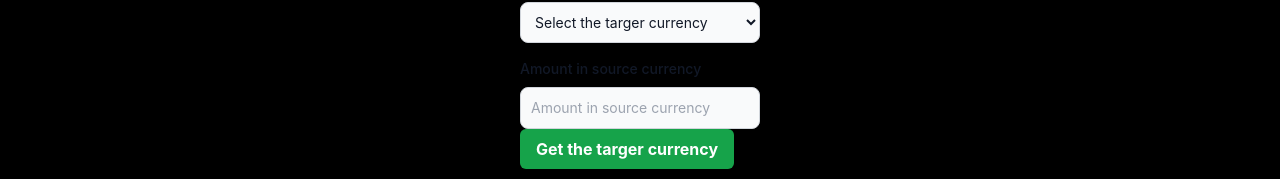
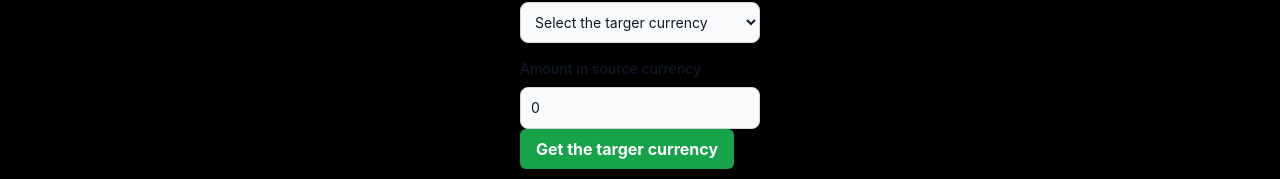
Before and after one commit to Sandaru-Dharmapriya/Curency_exchange_full_stack_app, a React (Create React App) app in the folder client/: page / in a window 1280 px wide. Shown: the part 547-726 px from the top of the page. Built offline with nearby package versions, Linux system fonts and the light colour scheme.

Commit message:
finished the client side

```diff
--- a/client/src/pages/MainPage.js
+++ b/client/src/pages/MainPage.js
@@ -1,6 +1,21 @@
-import React from 'react'
+import React, { useState } from 'react'
 
 export default function MainPage() {
+
+    //states for form fields
+    const[date, setDate]=useState(null);
+    const[sourceCurrency, setSourceCurrency]=useState("");
+    const[targetCurrency, setTargetCurrency]=useState("");
+    const[amountInSourceCurrency, setAmountInSourceCurrency]=useState(0);
+    const[amountIntargetCurrency, setAmountInTargetCurrency]=useState(0);
+
+    //handle submite method
+    const handleSubmit = (e) => {
+        e.preventDefault();
+
+    };
+
+
   return (
     <div className='mt-5 flex items-center justify-center flex-col'>
         <h1 className=' lg:mx-32 text-5xl font-bold text-green-500'>Convert Your Currencies Today</h1>
@@ -14,11 +29,14 @@ export default function MainPage() {
 
         <div className='mt-5 flex items-center justify-center flex-col'>
             <section className='w-full lg:w-99'>
-                <form >
+                <form onSubmit={handleSubmit} >
                     <div class="mb-4">
-                        <label htmlForfor="" className="block mb-2 text-sm font-medium text-gray-900 dark:text-white">Date</label>
-                        <input type="date"
-                            id=""
+                        <label htmlForfor={date} className="block mb-2 text-sm font-medium text-gray-900 dark:text-white">Date</label>
+                        <input
+                            onChange={(e)=>setDate(e.target.value)}
+                            type="Date"
+                            id={date}
+                            name={date}
                             className="bg-gray-50 border border-gray-300 text-gray-900 text-sm rounded-lg focus:ring-green-500 focus:border-green-500 block w-full p-2.5 dark:bg-gray-700 dark:border-gray-600 dark:placeholder-gray-400 dark:text-white dark:focus:ring-green-500 dark:focus:border-green-500"
                             placeholder="name@flowbite.com"
                             required
@@ -26,9 +44,12 @@ export default function MainPage() {
                     </div>
 
                     <div class="mb-4">
-                        <label htmlForfor="" className="block mb-2 text-sm font-medium text-gray-900 dark:text-white">Source Currency</label>
+                        <label htmlForfor={sourceCurrency} className="block mb-2 text-sm font-medium text-gray-900 dark:text-white">Source Currency</label>
                         <select type="text"
-                            id=""
+                            onChange={(e)=>setSourceCurrency(e.target.value)}
+                            id={sourceCurrency}
+                            name={sourceCurrency}
+                            value={sourceCurrency}
                             className="bg-gray-50 border border-gray-300 text-gray-900 text-sm rounded-lg focus:ring-green-500 focus:border-green-500 block w-full p-2.5 dark:bg-gray-700 dark:border-gray-600 dark:placeholder-gray-400 dark:text-white dark:focus:ring-green-500 dark:focus:border-green-500"
                             placeholder="Select the source curruncy"
                             required
@@ -40,9 +61,12 @@ export default function MainPage() {
                     </div>
 
                     <div class="mb-4">
-                        <label htmlForfor="" className="block mb-2 text-sm font-medium text-gray-900 dark:text-white">Targer Currency</label>
+                        <label htmlForfor={targetCurrency} className="block mb-2 text-sm font-medium text-gray-900 dark:text-white">Targer Currency</label>
                         <select type="text"
-                            id=""
+                        onChange={(e)=>setTargetCurrency(e.target.value)}
+                            id={targetCurrency}
+                            name={targetCurrency}
+                            value={targetCurrency}
                             className="bg-gray-50 border border-gray-300 text-gray-900 text-sm rounded-lg focus:ring-green-500 focus:border-green-500 block w-full p-2.5 dark:bg-gray-700 dark:border-gray-600 dark:placeholder-gray-400 dark:text-white dark:focus:ring-green-500 dark:focus:border-green-500"
                             placeholder="Select targer currency"
                             required
@@ -52,15 +76,19 @@ export default function MainPage() {
                     </div>
 
                     <div class="mb-4">
-                        <label htmlForfor="" className="block mb-2 text-sm font-medium text-gray-900 dark:text-white">Amount in source currency</label>
-                        <input type="text"
-                            id=""
+                        <label htmlForfor={amountInSourceCurrency} className="block mb-2 text-sm font-medium text-gray-900 dark:text-white">Amount in source currency</label>
+                        <input type="number"
+                            onChange={(e)=>setAmountInSourceCurrency(e.target.value)}
+                            id={amountInSourceCurrency}
+                            name={amountInSourceCurrency}
+                            value={amountInSourceCurrency}
                             className="bg-gray-50 border border-gray-300 text-gray-900 text-sm rounded-lg focus:ring-green-500 focus:border-green-500 block w-full p-2.5 dark:bg-gray-700 dark:border-gray-600 dark:placeholder-gray-400 dark:text-white dark:focus:ring-green-500 dark:focus:border-green-500"
                             placeholder="Amount in source currency"
                             required
                         />
 
-                        <button className='bg-green-600 hover:bg-green-800 text-white font-bold py-2 px-4 rounded-md'>
+                        <button  className='bg-green-600 hover:bg-green-800 text-white font-bold py-2 px-4 rounded-md'>
+
                             Get the targer currency
                         </button>
 
```
